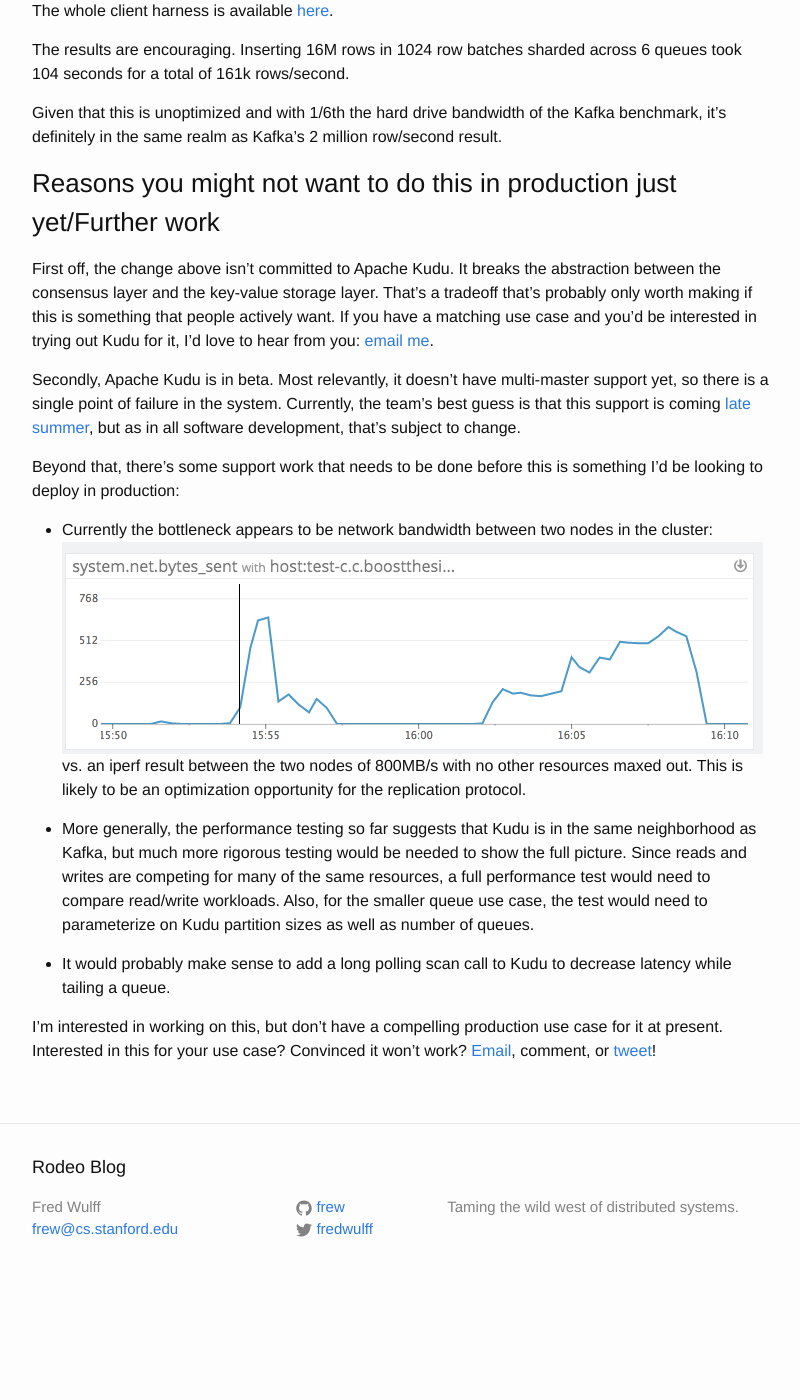
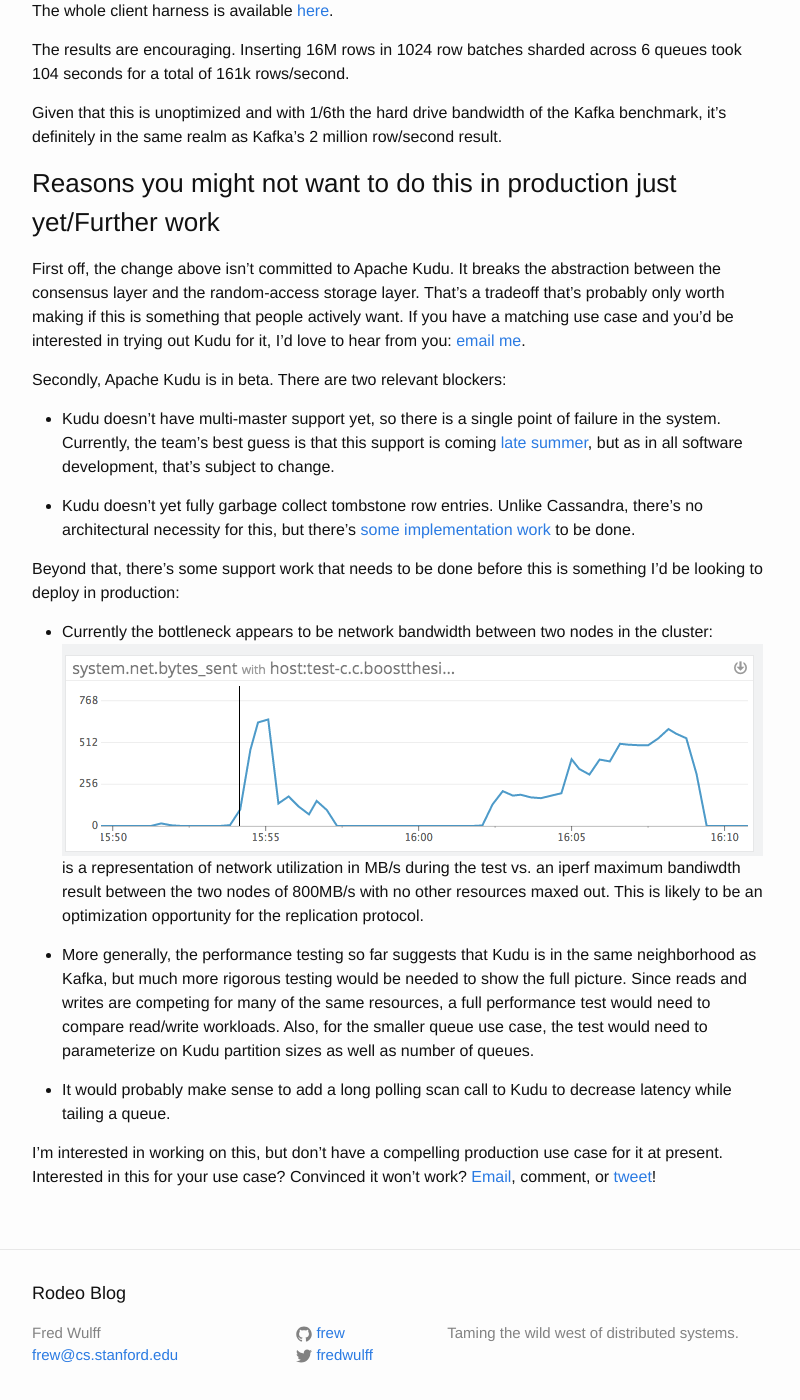
Before and after one commit to frew/frew.github.io, a Jekyll site: the page built from _posts/2016-01-24-kudu-as-a-more-flexible-kafka.markdown, in a window 1280 px wide and 1400 px high, scrolled down 4863 px. Shown: the whole window, without its empty margins (238-1038 px from the left). Built offline with Jekyll 4.4.1, drawn with Linux system fonts in a browser that asks for light colours; comment, search, counter and statistics services are not loaded; before the commit the page ends 6164 px from its top, so only the background shows below that; some of the changed text lies outside the part shown.

Commit message:
Incorporate Kudu feedback (thanks tlipcon!)

```diff
--- a/_posts/2016-01-24-kudu-as-a-more-flexible-kafka.markdown
+++ b/_posts/2016-01-24-kudu-as-a-more-flexible-kafka.markdown
@@ -6,7 +6,7 @@ date:   2016-01-24 13:16:00
 
 Howdy friends!
 
-In this blog post, I show how Kudu, a new key-value store, can be made to function as a more flexible queueing system with nearly as high throughput as Kafka.
+In this blog post, I show how Kudu, a new random-access datastore, can be made to function as a more flexible queueing system with nearly as high throughput as Kafka.
 
 One of the more exciting recent developments in data processing is the rise of high-throughput message queues. Systems like Apache Kafka allow you to share data between different parts of your infrastructure: for example, changes in your production database can be replicated easily and reliably to your full-text search index and your analytics data warehouse, keeping everything in sync. If you're interested in more detail of how this all works, [this tome](https://engineering.linkedin.com/distributed-systems/log-what-every-software-engineer-should-know-about-real-time-datas-unifying) is your jam.
 
@@ -25,11 +25,11 @@ The key advantage is that these systems have enough throughput that you can just
 ### What's Apache Kudu?
 ![Kudu logo](/img/kudu_logo_small.png)
 
-[Apache Kudu (incubating)](http://getkudu.io/) is a new sorted key-value store. Its interface is similar to [Google Bigtable](https://cloud.google.com/bigtable/docs/), [Apache HBase](https://hbase.apache.org/), or [Apache Cassandra](https://cassandra.apache.org/). Like those systems, Kudu allows you to distribute the data over many machines and disks to improve availability and performance. Unlike Bigtable and HBase, Kudu layers directly on top of the local filesystem rather than GFS/HDFS. Unlike Cassandra, Kudu implements the [Raft consensus algorithm](https://raft.github.io/) to ensure full consistency between replicas. And unlike all those systems, Kudu uses a new compaction algorithm that's aimed at bounding compaction time rather than minimizing the numbers of files on disk.
+[Apache Kudu (incubating)](http://getkudu.io/) is a new random-access datastore. Its interface is similar to [Google Bigtable](https://cloud.google.com/bigtable/docs/), [Apache HBase](https://hbase.apache.org/), or [Apache Cassandra](https://cassandra.apache.org/). Like those systems, Kudu allows you to distribute the data over many machines and disks to improve availability and performance. Unlike Bigtable and HBase, Kudu layers directly on top of the local filesystem rather than GFS/HDFS. Unlike Cassandra, Kudu implements the [Raft consensus algorithm](https://raft.github.io/) to ensure full consistency between replicas. And unlike all those systems, Kudu uses a new compaction algorithm that's aimed at bounding compaction time rather than minimizing the numbers of files on disk.
 
 ### Kudu as a Kafka replacement
 
-So the proposal is to make Kudu (a sorted key-value store) act like Kafka (a messaging queue). Why would any arguably sane person want to do this? Those of you who aren't familiar with the space but have gamely made it this far are likely wondering what the payoff might be, while those are more familiar are probably remembering posts like [this one](http://www.datastax.com/dev/blog/cassandra-anti-patterns-queues-and-queue-like-datasets) expressly suggesting that doing this is a bad idea.
+So the proposal is to make Kudu (a random-access datastore) act like Kafka (a messaging queue). Why would any arguably sane person want to do this? Those of you who aren't familiar with the space but have gamely made it this far are likely wondering what the payoff might be, while those are more familiar are probably remembering posts like [this one](http://www.datastax.com/dev/blog/cassandra-anti-patterns-queues-and-queue-like-datasets) expressly suggesting that doing this is a bad idea.
 
 Firstly, there are two advantages Kudu can provide as a queue compared to Kafka:
 
@@ -46,7 +46,7 @@ Kafka has replication between brokers, but by default it's asynchronous. The sys
 
 <sup>An inflexible Kudu (source http://bit.ly/1WIxNtL )</sup>
 
-There are many use cases that initially seem like a good fit for Kafka, but that need flexibility that Kafka doesn't provide. A key-value store like Kudu gives more options.
+There are many use cases that initially seem like a good fit for Kafka, but that need flexibility that Kafka doesn't provide. A datastore like Kudu gives more options.
 
 For instance, some applications require processing of infrequent events that require queue modification, which Kafka doesn't provide:
 
@@ -56,13 +56,13 @@ For instance, some applications require processing of infrequent events that req
 
 Many other applications require many independent queues (e.g. one per domain or even one per user).
 
-In practice, Kafka suffers significant bottlenecks as the number of queues increase: leader reassignment latency increases dramatically, memory requirements increase significantly, and many of the metadata APIs become noticeably slower. As the queues become smaller and more numerous, the workload begins to resemble a plain key-value store.
+In practice, Kafka suffers significant bottlenecks as the number of queues increase: leader reassignment latency increases dramatically, memory requirements increase significantly, and many of the metadata APIs become noticeably slower. As the queues become smaller and more numerous, the workload begins to resemble that of a generic random-access datastore.
 
 If Kudu can be made to work well for the queue workload, it can bridge these use cases. And indeed, [Instagram](http://www.slideshare.net/planetcassandra/cassandra-summit-2014-cassandra-at-instagram-2014), [Box](http://www.slideshare.net/HBaseCon/dev-session-5a), and others have used HBase or Cassandra for this workload, despite having serious performance penalties compared to Kafka (e.g. Box [reports](http://www.slideshare.net/HBaseCon/dev-session-5a) a peak of only ~1.5K writes/second/node in their presentation and Instagram has given multiple talks about the Cassandra-tunning heroics required).
 
 #### Reasons disadvantages don't render this insane
 
-Happily, Kudu doesn't have many of the disadvantages of other sorted key-value stores when it comes to queue-based workloads:
+Happily, Kudu doesn't have many of the disadvantages of other datastores when it comes to queue-based workloads:
 
 * Unlike Cassandra, Kudu doesn't require a lengthy tombstone period holding onto deleted queue entries.
 
@@ -120,16 +120,20 @@ Given that this is unoptimized and with 1/6th the hard drive bandwidth of the Ka
 
 ### Reasons you might not want to do this in production just yet/Further work
 
-First off, the change above isn't committed to Apache Kudu. It breaks the abstraction between the consensus layer and the key-value storage layer. That's a tradeoff that's probably only worth making if this is something that people actively want. If you have a matching use case and you'd be interested in trying out Kudu for it, I'd love to hear from you: [email me](mailto:frew@cs.stanford.edu).
+First off, the change above isn't committed to Apache Kudu. It breaks the abstraction between the consensus layer and the random-access storage layer. That's a tradeoff that's probably only worth making if this is something that people actively want. If you have a matching use case and you'd be interested in trying out Kudu for it, I'd love to hear from you: [email me](mailto:frew@cs.stanford.edu).
 
-Secondly, Apache Kudu is in beta. Most relevantly, it doesn't have multi-master support yet, so there is a single point of failure in the system. Currently, the team's best guess is that this support is coming [late summer](https://getkudu.slack.com/archives/kudu-general/p1453255802003306), but as in all software development, that's subject to change.
+Secondly, Apache Kudu is in beta. There are two relevant blockers:
+
+ * Kudu doesn't have multi-master support yet, so there is a single point of failure in the system. Currently, the team's best guess is that this support is coming [late summer](https://getkudu.slack.com/archives/kudu-general/p1453255802003306), but as in all software development, that's subject to change.
+
+ * Kudu doesn't yet fully garbage collect tombstone row entries. Unlike Cassandra, there's no architectural necessity for this, but there's [some implementation work](https://issues.cloudera.org/browse/KUDU-236) to be done.
 
 Beyond that, there's some support work that needs to be done before this is something I'd be looking to deploy in production:
 
-* Currently the bottleneck appears to be network bandwidth between two nodes in the cluster: ![chart](/img/bytes_sent.png) vs. an iperf result between the two nodes of 800MB/s with no other resources maxed out. This is likely to be an optimization opportunity for the replication protocol.
+ * Currently the bottleneck appears to be network bandwidth between two nodes in the cluster: ![chart](/img/bytes_sent.png) is a representation of network utilization in MB/s during the test vs. an iperf maximum bandiwdth result between the two nodes of 800MB/s with no other resources maxed out. This is likely to be an optimization opportunity for the replication protocol.
 
-* More generally, the performance testing so far suggests that Kudu is in the same neighborhood as Kafka, but much more rigorous testing would be needed to show the full picture. Since reads and writes are competing for many of the same resources, a full performance test would need to compare read/write workloads. Also, for the smaller queue use case, the test would need to parameterize on Kudu partition sizes as well as number of queues.
+ * More generally, the performance testing so far suggests that Kudu is in the same neighborhood as Kafka, but much more rigorous testing would be needed to show the full picture. Since reads and writes are competing for many of the same resources, a full performance test would need to compare read/write workloads. Also, for the smaller queue use case, the test would need to parameterize on Kudu partition sizes as well as number of queues.
 
-* It would probably make sense to add a long polling scan call to Kudu to decrease latency while tailing a queue.
+ * It would probably make sense to add a long polling scan call to Kudu to decrease latency while tailing a queue.
 
 I'm interested in working on this, but don't have a compelling production use case for it at present. Interested in this for your use case? Convinced it won't work? [Email](mailto:frew@cs.stanford.edu), comment, or [tweet](https://twitter.com/fredwulff)!
```
